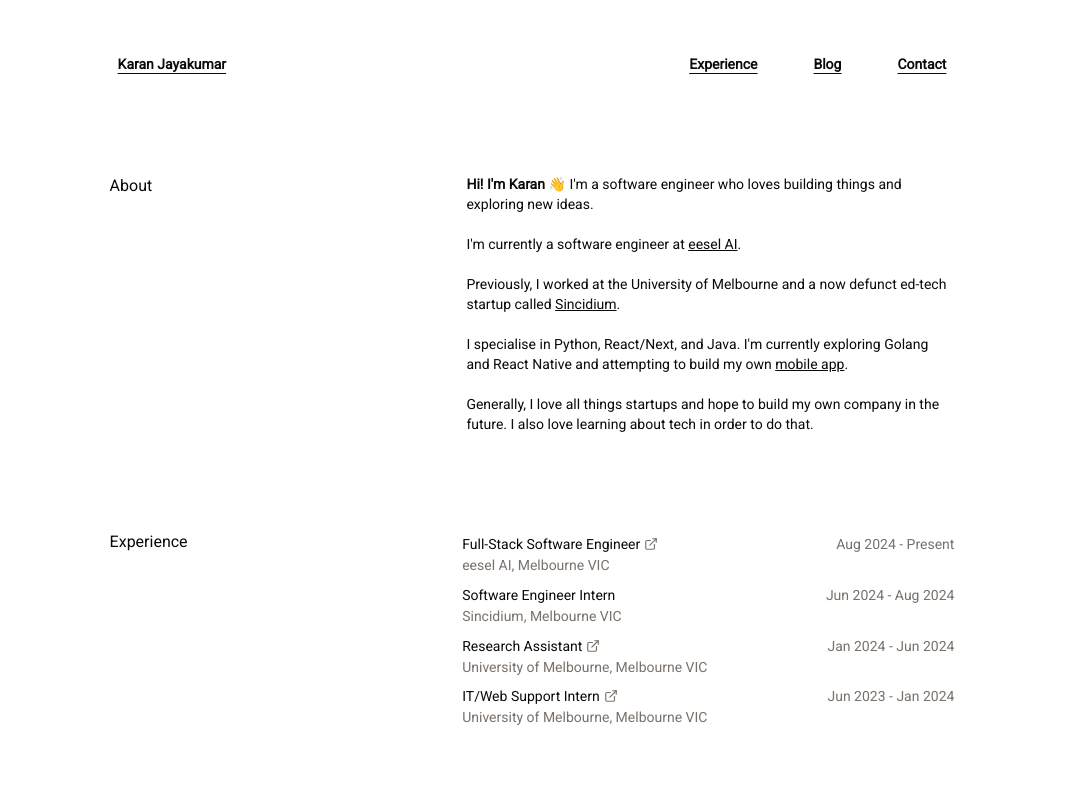
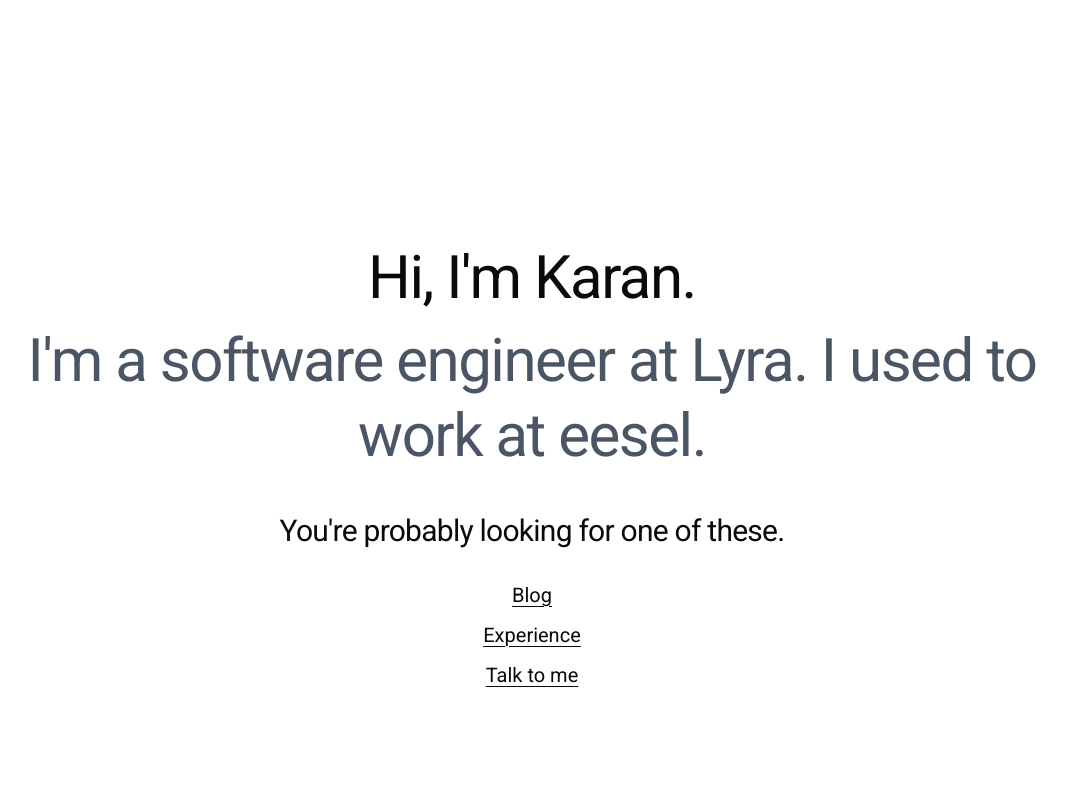
Before and after one commit to KaranJayakumar/portfolio, a Next.js app: page / in a window 1280 px wide. Shown: the top 800 px of the page, without its empty margins (108-1175 px from the left). Built offline with nearby package versions, Linux system fonts and the light colour scheme.

Commit message:
Drop navbar, start refactoring layout

```diff
--- a/app/_components/layout/Header.tsx
+++ b/app/_components/layout/Header.tsx
@@ -1,7 +1,5 @@
-import { NavigationBar } from "./NavigationBar"
-
 export const Header = () => {
   return (
-    <NavigationBar/>
+    <></>
   )
 }
--- a/app/_components/layout/MainLayout.tsx
+++ b/app/_components/layout/MainLayout.tsx
@@ -1,3 +1,5 @@
+"use client";
+
 import { ReactNode } from 'react';
 import { Header } from './Header';
 import { Footer } from './Footer';
@@ -6,12 +8,12 @@
 }
 export const MainLayout = ({ children } : LayoutProps) => {
   return (
-    <div className="flex h-full w-full min-w-full py-[50px] lg:px-[17vw] px-[2vw]">
+    <main className="flex min-h-svh w-full items-center justify-center px-6 py-16">
       <div className="w-full">
         <Header/>
           {children}
         <Footer/>
       </div>
-    </div>
+    </main>
   )
 }
--- a/app/_components/layout/NavigationBar.tsx
+++ /dev/null
@@ -1,56 +0,0 @@
-"use client"
-import Link from "next/link"
-import "../../styles/index.css"
-import { HoverCard, HoverCardContent, HoverCardPositioner, HoverCardTrigger } from "../ui/hover-card"
-import { ContactCard } from "../ContactCard"
-import { useRouter } from "next/navigation"
-import { Popover } from "@base-ui/react"
-
-
-export const NavigationBar = () => {
-  const router = useRouter()
-  const onExperienceClick = () => {
-    router.push("/#Experience")
-  }
-  return (
-      <div className="flex flex-row justify-between mb-16 text-sm font-semibold items-center">
-        <div>
-          <NavItem title="Karan Jayakumar" path="/"/>
-        </div>
-        <div className="flex flex-row h-fit text-sm gap-x-10">
-          <NavItem title="Experience" path="/" onClick={onExperienceClick}/>
-          <NavItem title="Blog" path="/blogs"/>
-<Popover.Root>
-            <Popover.Trigger className="rounded-md underline underline-offset-4 cursor-pointer nav-item">
-              Contact
-            </Popover.Trigger>
-            <Popover.Portal>
-              <Popover.Backdrop className="bg-black/20 backdrop-blur-sm"/>
-              <Popover.Positioner>
-                <Popover.Popup className="bg-white rounded-lg shadow-lg p-4 border border-gray-200">
-                  <ContactCard/>
-                </Popover.Popup>
-              </Popover.Positioner>
-            </Popover.Portal>
-          </Popover.Root>
-        </div>
-      </div>
-  )
-}
-
-interface NavItemProps {
-  title : string
-  path : string
-  className?: string
-  onClick? : () => void
-}
-
-const NavItem = ({title, path, className, onClick} : NavItemProps) => {
-  return (
-      onClick ? (
-        <p onClick={onClick} className={`rounded-md cursor-pointer nav-item underline underline-offset-4 ${className}`}>{title}</p>
-      ) : (
-        <Link href={path} className={`rounded-md nav-item underline underline-offset-4 ${className}`}>{title}</Link>
-      )
-  )
-}
--- a/app/page.tsx
+++ b/app/page.tsx
@@ -1,21 +1,45 @@
-"use client"
-import { About } from "./_components/blocks/About";
-import { Events } from "./_components/blocks/Events";
-import { Projects } from "./_components/blocks/Projects";
-import { ExperienceItem,ExperienceLayout } from "./_components/layout/ExperienceLayout";
+import Link from "next/link";
 
 export default function Home() {
   return (
-    <>
-      <About/>
-      <ExperienceLayout>
-        <ExperienceItem position="Full-Stack Software Engineer" description="eesel AI, Melbourne VIC" timeline="Aug 2024 - Present" blogKey={'eesel'}/>
-        <ExperienceItem position="Software Engineer Intern" description="Sincidium, Melbourne VIC" timeline="Jun 2024 - Aug 2024"/>
-        <ExperienceItem position="Research Assistant" description="University of Melbourne, Melbourne VIC" timeline="Jan 2024 - Jun 2024" blogKey='unimelb'/>
-        <ExperienceItem position="IT/Web Support Intern" description="University of Melbourne, Melbourne VIC" timeline="Jun 2023 - Jan 2024" blogKey='unimelb'/>
-      </ExperienceLayout>
-      <Events/>
-      <Projects/>
-    </>
+    <main className="flex min-h-svh w-full items-center justify-center px-6 py-16">
+      <section className="w-full max-w-5xl text-center">
+        <h1 className="text-4xl font-medium leading-tight tracking-tight sm:text-5xl md:text-6xl">
+          Hi, I&apos;m Karan.
+          <span className="mt-2 block text-gray-600">
+            I&apos;m a software engineer at Lyra. I used to work at eesel.
+          </span>
+        </h1>
+
+        <p className="mt-10 text-2xl font-medium tracking-tight sm:text-3xl">
+          You&apos;re probably looking for one of these.
+        </p>
+
+        <nav className="mt-8" aria-label="Main links">
+          <ul className="flex flex-col items-center gap-3 text-lg sm:text-xl">
+            <li>
+              <Link className="underline decoration-1 underline-offset-4 hover:bg-[#D7E2E9]" href="/blogs">
+                Blog
+              </Link>
+            </li>
+            <li>
+              <Link className="underline decoration-1 underline-offset-4 hover:bg-[#D7E2E9]" href="/experience">
+                Experience
+              </Link>
+            </li>
+            <li>
+              <a
+                className="underline decoration-1 underline-offset-4 hover:bg-[#D7E2E9]"
+                href="https://calendar.app.google/4Vr8TfsNmLjUEPTc9"
+                target="_blank"
+                rel="noreferrer"
+              >
+                Talk to me
+              </a>
+            </li>
+          </ul>
+        </nav>
+      </section>
+    </main>
   );
 }
```
